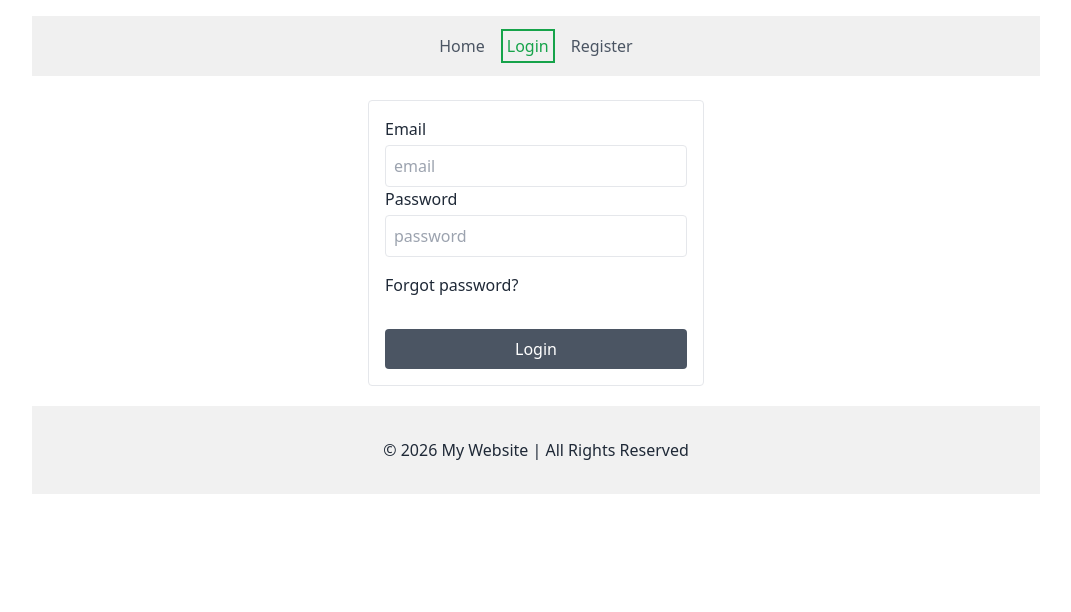
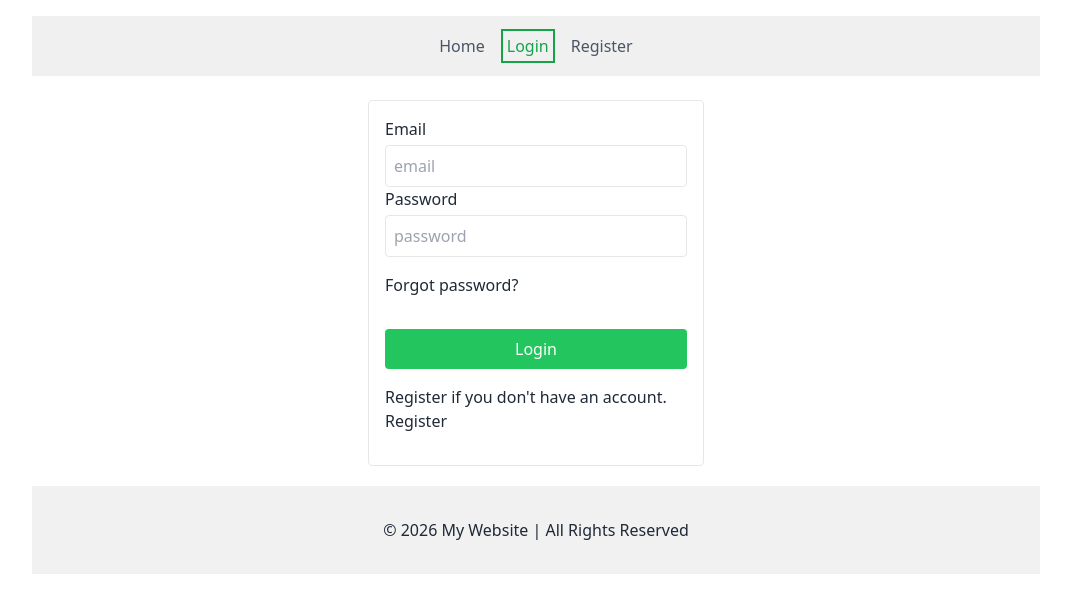
Before and after one commit to oworkmahade/User-Email-Password-Auth, a React (Vite) app: page /login in a window 1280 px wide. Shown: the top 612 px of the page, without its empty margins (104-1175 px from the left). Built offline with nearby package versions, Linux system fonts and the light colour scheme.

Commit message:
commited

```diff
--- a/src/components/Login/Login.jsx
+++ b/src/components/Login/Login.jsx
@@ -33,7 +33,18 @@ const Login = () => {
     }
 
     // signInWithEmailAndPassword
-    signInWithEmailAndPassword(auth, email, password).then().catch();
+    signInWithEmailAndPassword(auth, email, password)
+      .then((result) => {
+        console.log(result.user);
+        setLoginSuccess("User logged in successfully.");
+        e.target.reset(" ");
+        setLoginError(" "); // hide error message after successful login
+      })
+      .catch((error) => {
+        console.error(error);
+        setLoginError(error.message);
+        setLoginSuccess(""); // hide success message if there's an error
+      });
   };
 
   return (
@@ -42,7 +53,6 @@ const Login = () => {
         <title>Login</title>
       </Helmet>
       {/* form-login  */}
-
       <form
         onSubmit={handleLogin}
         className="w-1/3 p-4 mx-auto mt-6 border rounded"
@@ -75,13 +85,20 @@ const Login = () => {
         <div className="my-4">
           <a className="link link-hover">Forgot password?</a>
         </div>
-        <button className="w-full p-2 mt-4 text-white transition bg-gray-600 rounded hover:bg-green-600">
+        <button className="w-full p-2 mt-4 text-white transition bg-green-500 rounded hover:bg-gray-600">
           Login
         </button>
+
+        {/* Register  */}
+        <div className="my-4">
+          Register if you don't have an account. {/* Register  */}
+          <a className="link link-hover" href="/register">
+            Register
+          </a>
+        </div>
       </form>
       {/* showing error message in form  */}
       {loginError && <p className="text-red-600">{loginError}</p>}
-
       {/* showing success message in form  */}
       {loginSuccess && <p className="text-green-600">{loginSuccess}</p>}
     </div>
--- a/src/components/Register/Register.jsx
+++ b/src/components/Register/Register.jsx
@@ -114,6 +114,14 @@ const Register = () => {
           value="Register"
           className="w-full p-2 mt-4 text-white transition bg-green-500 rounded hover:bg-gray-600"
         />
+
+        {/* Login  */}
+        <div className="my-4">
+          Already have an account? {/* Login  */}
+          <a className="link link-hover" href="/login">
+            Login
+          </a>
+        </div>
       </form>
 
       {/* showing error message in form  */}
```
